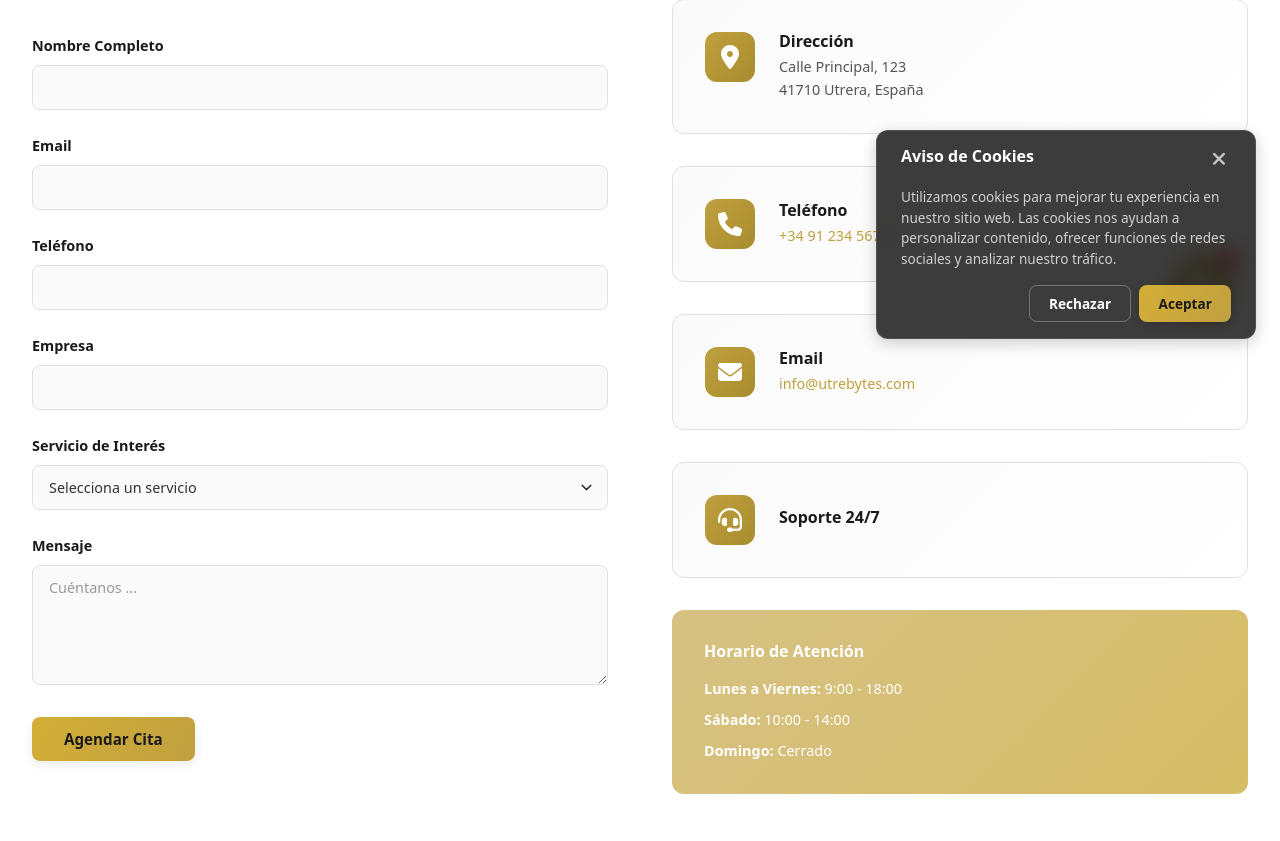
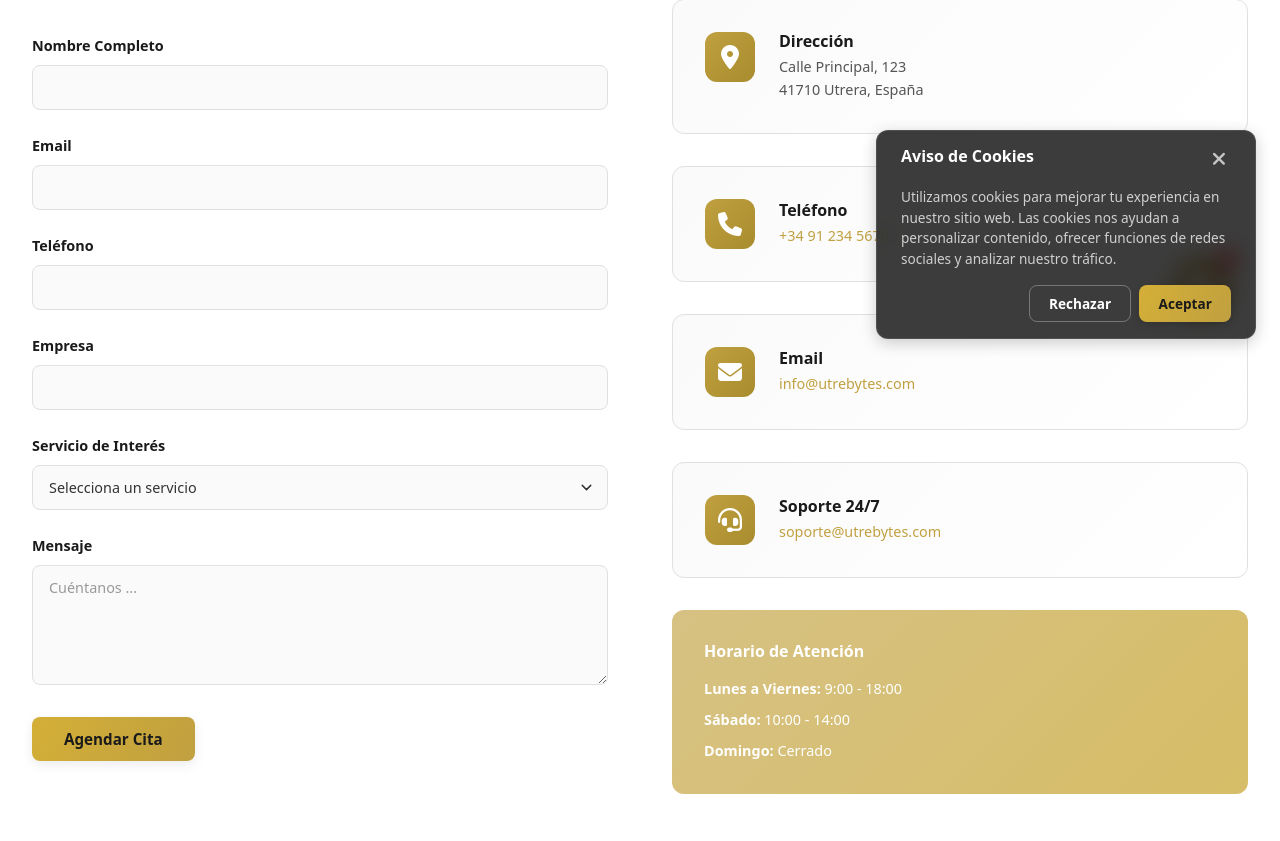
Before and after one commit to albertoperea003/utrebytes-web, a Laravel app: page /contacto in a window 1280 px wide. Shown: the part 437-1278 px from the top of the page. Run offline with Laravel 12, Linux system fonts and the light colour scheme; style sheets or scripts are compiled from the project's sources; some web fonts are replaced.

Commit message:
soporte actualizado

```diff
--- a/resources/views/pages/contacto.blade.php
+++ b/resources/views/pages/contacto.blade.php
@@ -107,7 +107,7 @@
                     </div>
                     <div class="info-content">
                         <h3>Soporte 24/7</h3>
-                        <p><a href="mailto:soporte@utrebytes.com"></a></p>
+                        <p><a href="mailto:soporte@utrebytes.com">soporte@utrebytes.com</a></p>
                     </div>
                 </div>
 
```
